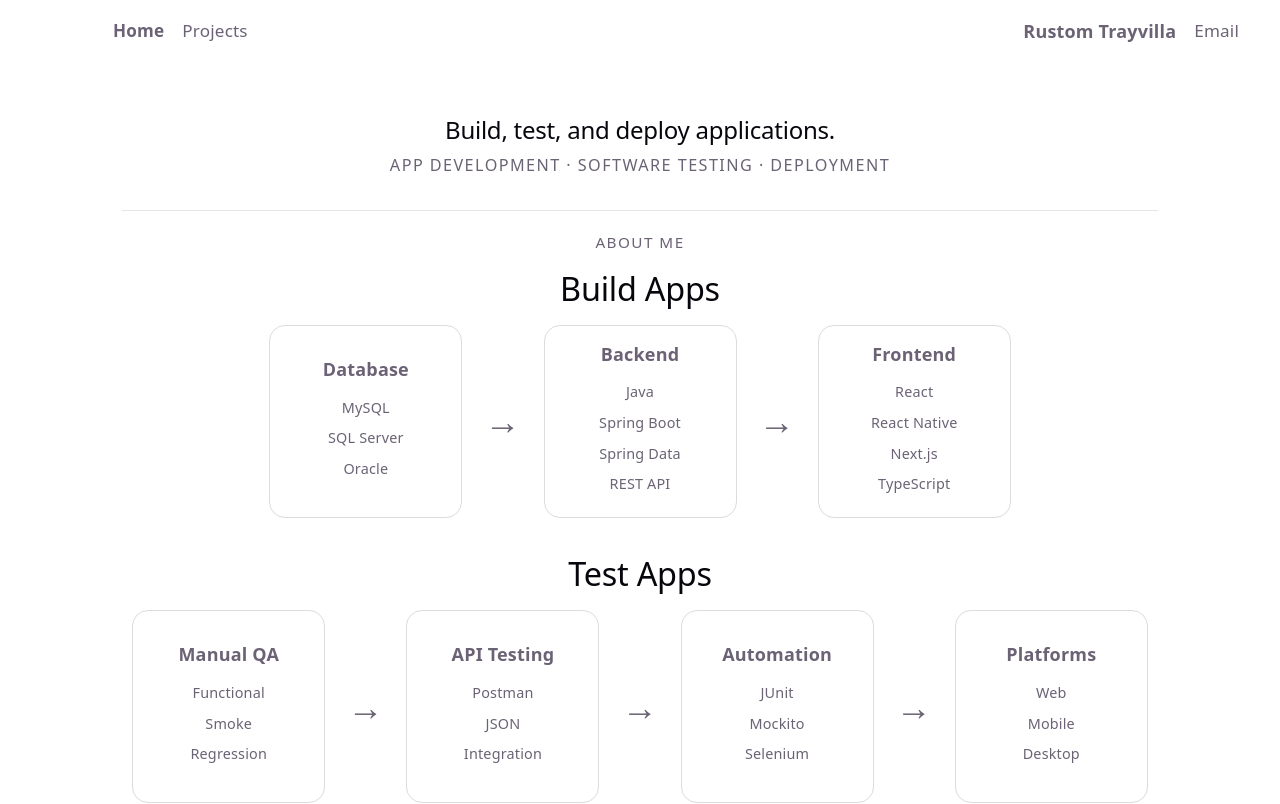
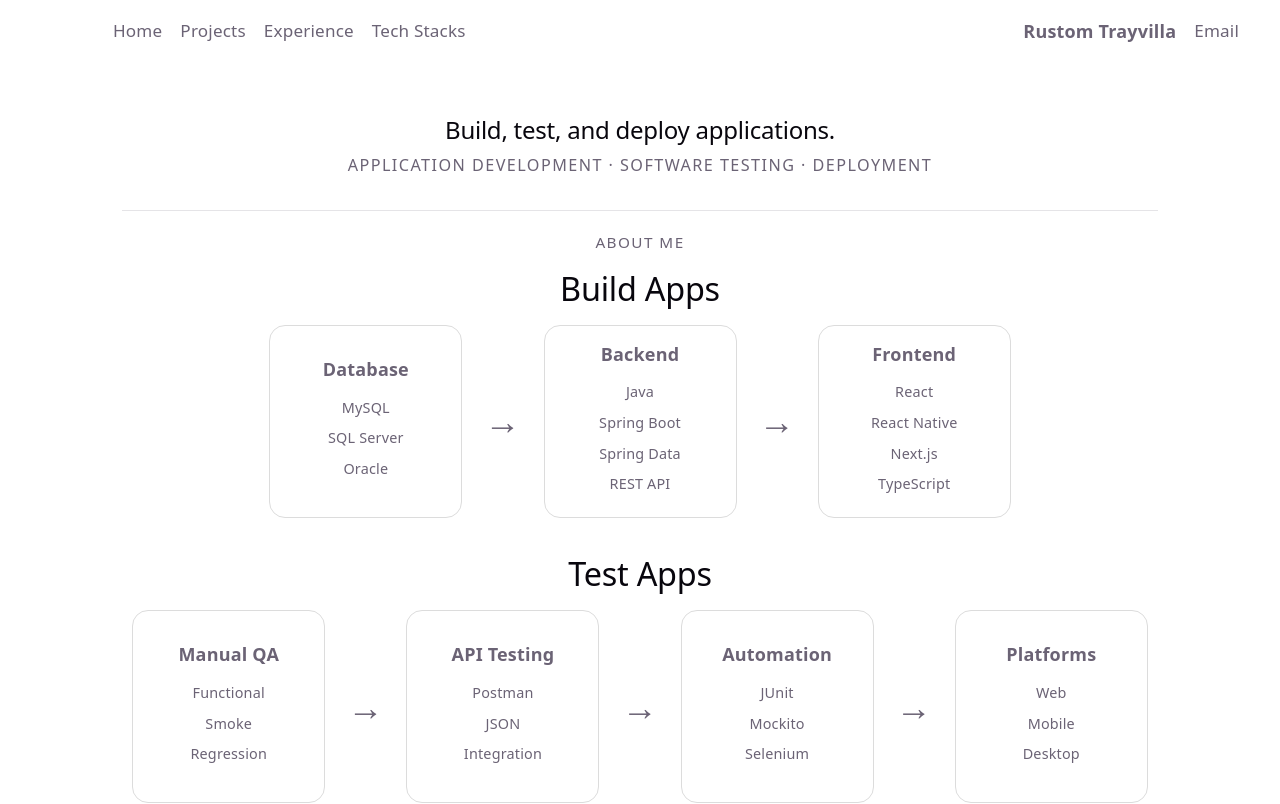
Before and after one commit to tray0019/Portfolio, a React (Vite) app: page / in a window 1280 px wide. Shown: the top 804 px of the page. Built offline with nearby package versions, Linux system fonts and the light colour scheme.

Commit message:
Nav bar smooth transition to section

```diff
--- a/src/components/Experience.tsx
+++ b/src/components/Experience.tsx
@@ -47,7 +47,7 @@ const experiences: ExperienceItem[] = [
 
 function Experience() {
   return (
-    <section className="experience">
+    <section className="experience" id="experience">
       <div className="experience-content">
         <p className="experience-kicker">Experience</p>
 
--- a/src/components/Hero.tsx
+++ b/src/components/Hero.tsx
@@ -2,10 +2,10 @@ import "./Hero.css";
 
 function Hero() {
   return (
-    <section className="hero">
+    <section className="hero" id="home">
 <h2>Build, test, and deploy applications.</h2>
 <p className="hero-kicker">
-  App Development · Software Testing · Deployment
+  Application  Development · Software Testing · Deployment
 </p>
 
       {/* <div className="hero-links">
--- a/src/components/Navbar.tsx
+++ b/src/components/Navbar.tsx
@@ -1,12 +1,13 @@
-import { NavLink } from "react-router-dom";
 import "./NavBar.css";
 
 function NavBar() {
   return (
     <nav className="navbar">
       <div className="navbar-links">
-        <NavLink to="/">Home</NavLink>
-        <NavLink to="/projects">Projects</NavLink>
+        <a href="#home">Home</a>
+        <a href="#projects">Projects</a>
+        <a href="#experience">Experience</a>
+        <a href="#tech-stacks">Tech Stacks</a>
       </div>
 
       <div className="navbar-contact">
--- a/src/components/Project.tsx
+++ b/src/components/Project.tsx
@@ -79,7 +79,7 @@ function Project() {
   }
 
   return (
-    <section className="project-section">
+    <section className="project-section" id="projects">
       <div className="project-container">
         <div className="project-heading">
           <p className="project-kicker">Projects</p>
--- a/src/components/TechStacks.tsx
+++ b/src/components/TechStacks.tsx
@@ -38,7 +38,7 @@ const techStack: TechStack[] = [
 
 function TechStacks() {
   return (
-    <section className="tech-stack-section">
+    <section className="tech-stack-section" id="tech-stacks">
       <div className="tech-stack-content">
         <p className="project-kicker">Tech Stack</p>
 
--- a/src/index.css
+++ b/src/index.css
@@ -108,3 +108,7 @@ code {
   padding: 4px 8px;
   background: var(--code-bg);
 }
+
+html {
+  scroll-behavior: smooth;
+}
```
